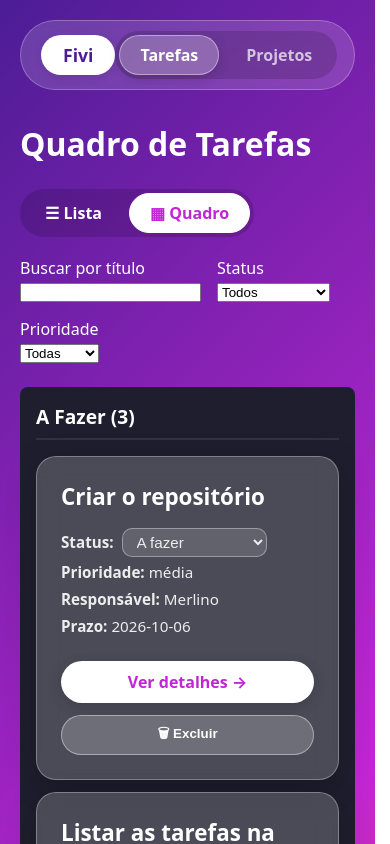
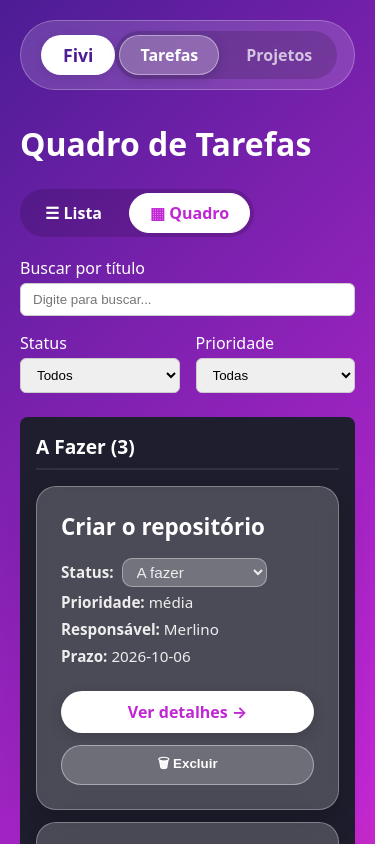
Before and after one commit to VitoriaMerlino/Fivi, a React (Vite) app: page /quadro in a window 390 px wide. Shown: the top 844 px of the page. Built offline with nearby package versions, Linux system fonts and the light colour scheme; data requests are answered from the project's data file.

Commit message:
audita acessibilidade e responsividade

```diff
--- a/package.json
+++ b/package.json
@@ -5,6 +5,7 @@
   "type": "module",
   "scripts": {
     "dev": "vite",
+    "server": "json-server --watch db.json --port 3000",
     "build": "tsc -b && vite build",
     "lint": "eslint .",
     "preview": "vite preview"
--- a/src/components/BarraFiltros.tsx
+++ b/src/components/BarraFiltros.tsx
@@ -16,22 +16,25 @@ export function BarraFiltros() {
         color: '#ffffff',
       }}
     >
-      <div style={{ display: 'flex', flexDirection: 'column', gap: '4px' }}>
+      <div style={{ display: 'flex', flexDirection: 'column', gap: '4px', flex: '1 1 200px' }}>
         <label htmlFor="busca-titulo">Buscar por título</label>
         <input
           id="busca-titulo"
           type="search"
           value={busca}
           onChange={(e) => setBusca(e.target.value)}
+          placeholder="Digite para buscar..."
+          style={{ padding: '8px 12px', borderRadius: '6px', border: '1px solid #ccc' }}
         />
       </div>
 
-      <div style={{ display: 'flex', flexDirection: 'column', gap: '4px' }}>
+      <div style={{ display: 'flex', flexDirection: 'column', gap: '4px', flex: '1 1 140px' }}>
         <label htmlFor="filtro-status">Status</label>
         <select
           id="filtro-status"
           value={status}
           onChange={(e) => setStatus(e.target.value as Status | 'todos')}
+          style={{ padding: '8px 12px', borderRadius: '6px', border: '1px solid #ccc' }}
         >
           <option value="todos">Todos</option>
           <option value="a-fazer">A fazer</option>
@@ -41,12 +44,13 @@ export function BarraFiltros() {
         </select>
       </div>
 
-      <div style={{ display: 'flex', flexDirection: 'column', gap: '4px' }}>
+      <div style={{ display: 'flex', flexDirection: 'column', gap: '4px', flex: '1 1 140px' }}>
         <label htmlFor="filtro-prioridade">Prioridade</label>
         <select
           id="filtro-prioridade"
           value={prioridade}
           onChange={(e) => setPrioridade(e.target.value as Prioridade | 'todas')}
+          style={{ padding: '8px 12px', borderRadius: '6px', border: '1px solid #ccc' }}
         >
           <option value="todas">Todas</option>
           <option value="baixa">Baixa</option>
--- a/src/components/TarefaCard.tsx
+++ b/src/components/TarefaCard.tsx
@@ -16,7 +16,6 @@ export function TarefaCard({ tarefa, aoAtualizar, aoExcluir }: TarefaCardProps)
   const [salvando, setSalvando] = useState(false);
   const [erro, setErro] = useState(false);
 
-  // Mantém o seletor igual ao dado quando a tela pai atualiza a tarefa
   useEffect(() => {
     setStatusAtual(tarefa.status);
   }, [tarefa.status]);
@@ -42,7 +41,8 @@ export function TarefaCard({ tarefa, aoAtualizar, aoExcluir }: TarefaCardProps)
   }
 
   return (
-    <div style={{
+    <div
+      style={{
         backgroundColor: 'rgba(255, 255, 255, 0.2)',
         backdropFilter: 'blur(12px)',
         borderRadius: '20px',
@@ -53,14 +53,16 @@ export function TarefaCard({ tarefa, aoAtualizar, aoExcluir }: TarefaCardProps)
         display: 'flex',
         flexDirection: 'column',
         justifyContent: 'space-between',
-      gap: '12px'
-    }}>
+        gap: '12px',
+        wordBreak: 'break-word', /* Evita que títulos longos estorem o card em telas pequenas */
+      }}
+    >
       <h3 style={{ margin: 0, fontSize: '1.4rem', fontWeight: 'bold' }}>
         {tarefa.titulo}
       </h3>
 
       <div style={{ fontSize: '0.95rem', opacity: 0.9, lineHeight: '1.5' }}>
-        <div style={{ display: 'flex', alignItems: 'center', gap: '8px', margin: '4px 0' }}>
+        <div style={{ display: 'flex', alignItems: 'center', gap: '8px', margin: '4px 0', flexWrap: 'wrap' }}>
           <label htmlFor={`status-${tarefa.id}`}>
             <strong>Status:</strong>
           </label>
@@ -69,20 +71,21 @@ export function TarefaCard({ tarefa, aoAtualizar, aoExcluir }: TarefaCardProps)
             value={statusAtual}
             onChange={handleMudarStatus}
             disabled={salvando}
+            aria-busy={salvando} /* Avisa leitor de tela que está enviando dados */
             style={{
               padding: '4px 10px',
               borderRadius: '10px',
               border: '1px solid rgba(255, 255, 255, 0.4)',
-              backgroundColor: 'rgba(255, 255, 255, 0.15)',
+              backgroundColor: 'rgba(255, 255, 255, 0.25)',
               color: '#ffffff',
               fontSize: '0.95rem',
               cursor: salvando ? 'wait' : 'pointer',
             }}
           >
-            <option value="a-fazer" style={{ color: '#000' }}>A fazer</option>
-            <option value="em-andamento" style={{ color: '#000' }}>Em andamento</option>
-            <option value="em-revisao" style={{ color: '#000' }}>Em revisão</option>
-            <option value="concluida" style={{ color: '#000' }}>Concluída</option>
+            <option value="a-fazer" style={{ color: '#000000' }}>A fazer</option>
+            <option value="em-andamento" style={{ color: '#000000' }}>Em andamento</option>
+            <option value="em-revisao" style={{ color: '#000000' }}>Em revisão</option>
+            <option value="concluida" style={{ color: '#000000' }}>Concluída</option>
           </select>
         </div>
 
@@ -110,6 +113,7 @@ export function TarefaCard({ tarefa, aoAtualizar, aoExcluir }: TarefaCardProps)
 
       <Link
         to={`/tarefas/${tarefa.id}`}
+        aria-label={`Ver detalhes da tarefa ${tarefa.titulo}`} /* Melhora para leitores de tela */
         style={{
           display: 'inline-block',
           marginTop: '8px',
--- a/src/index.css
+++ b/src/index.css
@@ -16,3 +16,8 @@ html, body, #root {
   margin: 0;
   padding: 0;
 }
+/* Foco visível para navegação por teclado (Acessibilidade) */
+*:focus-visible {
+  outline: 2px solid #c026d3;
+  outline-offset: 2px;
+}
```
Lines whose indentation alone changed are shown as unchanged.
